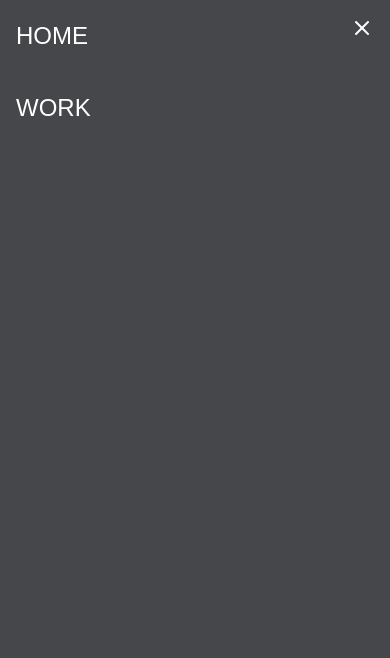
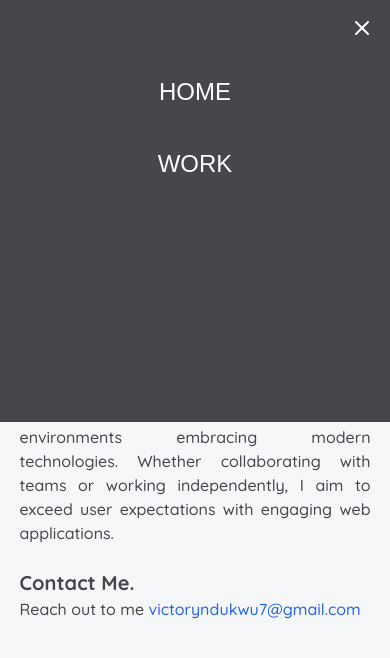
Before and after one commit to victoryndukwu/folio_v1, a Next.js app: page / in a window 390 px wide. Both pictures are taken after a click on the icon 353 px from the left and 38 px from the top of the page. Shown: the top 658 px of the page. Built offline with nearby package versions, Linux system fonts and the light colour scheme; a web font is replaced by a local one.

Commit message:
chore: update the navmenu on mobile

```diff
--- a/app/components/Navbar.tsx
+++ b/app/components/Navbar.tsx
@@ -36,17 +36,16 @@ function Navbar() {
 
             {
                 menu && (
-                    <div className='absolute bg-darkGray h-screen w-screen md:hidden top-0 left-0 flex px-4 justify-between'>
-                        <div className='flex flex-col text-white text-2xl'>
+                    <div className='absolute bg-darkGray h-[50vh] w-screen md:hidden top-0 left-0 flex flex-col px-4'>
+                        <div className='flex justify-end py-4'>
+                            <X color='#fff' onClick={() => showMenu(!menu)} />
+                        </div>
+                        <div className='flex flex-col text-white text-2xl justify-center items-center'>
                             {
                                 NavMenuItems.map((item, idx) => (
-                                    <Link key={idx} href={item.link} onClick={()=>showMenu(!menu)} className='hover:cursor-pointer hover:font-semibold my-5'>{item.name}</Link>
+                                    <Link key={idx} href={item.link} onClick={() => showMenu(!menu)} className='hover:cursor-pointer hover:font-semibold my-5'>{item.name}</Link>
                                 ))
                             }
-                        </div>
-
-                        <div className='flex justify-between py-4'>
-                            <X color='#fff' onClick={() => showMenu(!menu)} />
                         </div>
                     </div>
                 )
```
